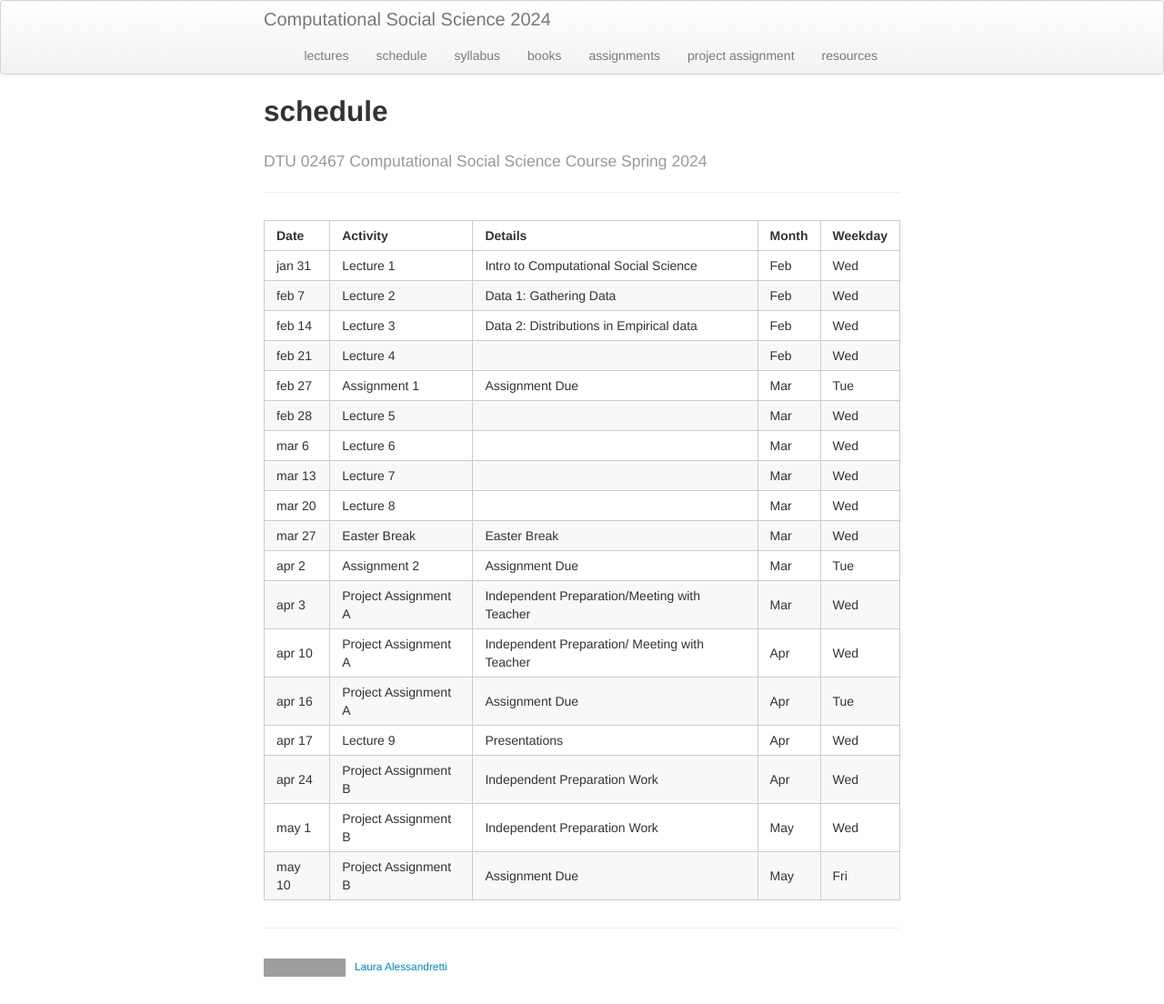
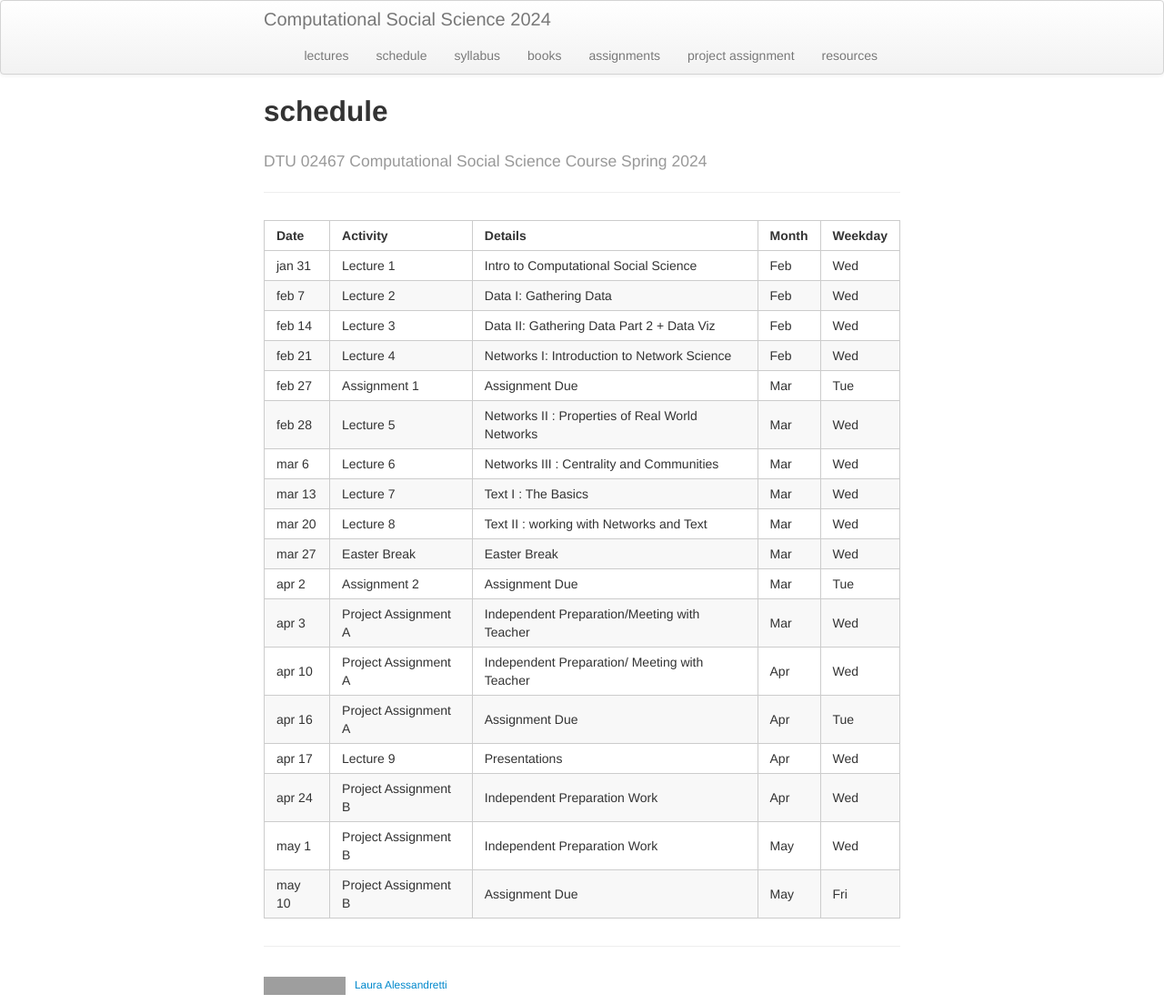
Before and after one commit to Simo067m/comsocsci2024, a Jekyll site: the page built from docs/schedule.md, in a window 1280 px wide. Shown: the whole page at 91% size. Built offline with Jekyll 4.4.1, drawn with Linux system fonts in a browser that asks for light colours; grey boxes are pictures that could not be loaded.

Commit message:
small changes

```diff
--- a/docs/schedule.md
+++ b/docs/schedule.md
@@ -12,14 +12,14 @@ description: A course led by Laura Alessandretti on Computational Social Science
 | Date        | Activity                     | Details                    |     Month     |    Weekday     |
 | :---        |    :---                   |    :---                 |          :--- |           :--- |
 | jan 31       | Lecture 1                   | Intro to Computational Social Science      | Feb           |      Wed       |
-| feb 7       | Lecture 2                   | Data 1: Gathering Data                     | Feb           |      Wed       |
-| feb 14      | Lecture 3                   | Data 2: Distributions in Empirical data                    | Feb           |      Wed       |
-| feb 21      | Lecture 4                   |                     | Feb           |      Wed       |
+| feb 7       | Lecture 2                   | Data I: Gathering Data                     | Feb           |      Wed       |
+| feb 14      | Lecture 3                   | Data II: Gathering Data Part 2 + Data Viz              | Feb           |      Wed       |
+| feb 21      | Lecture 4                   | Networks I: Introduction to Network Science                   | Feb           |      Wed       |
 | feb 27      | Assignment 1                | Assignment Due                    | Mar           |      Tue       |
-| feb 28      | Lecture 5                   |                     | Mar           |      Wed       |
-| mar 6       | Lecture 6                   |                     | Mar           |      Wed       |
-| mar 13      | Lecture 7                   |                     | Mar           |      Wed       |
-| mar 20      | Lecture 8                   |                     | Mar           |      Wed       |
+| feb 28      | Lecture 5                   | Networks II : Properties of Real World Networks                     | Mar           |      Wed       |
+| mar 6       | Lecture 6                   | Networks III : Centrality and Communities                    | Mar           |      Wed       |
+| mar 13      | Lecture 7                   | Text I : The Basics                | Mar           |      Wed       |
+| mar 20      | Lecture 8                   |  Text II : working with Networks and Text  | Mar           |      Wed       |
 | mar 27      | Easter Break               | Easter Break              | Mar           |      Wed       |
 | apr 2      | Assignment 2              | Assignment Due                    | Mar           |      Tue       |
 | apr 3       | Project Assignment A        |Independent Preparation/Meeting with Teacher | Mar           |      Wed       |
```
